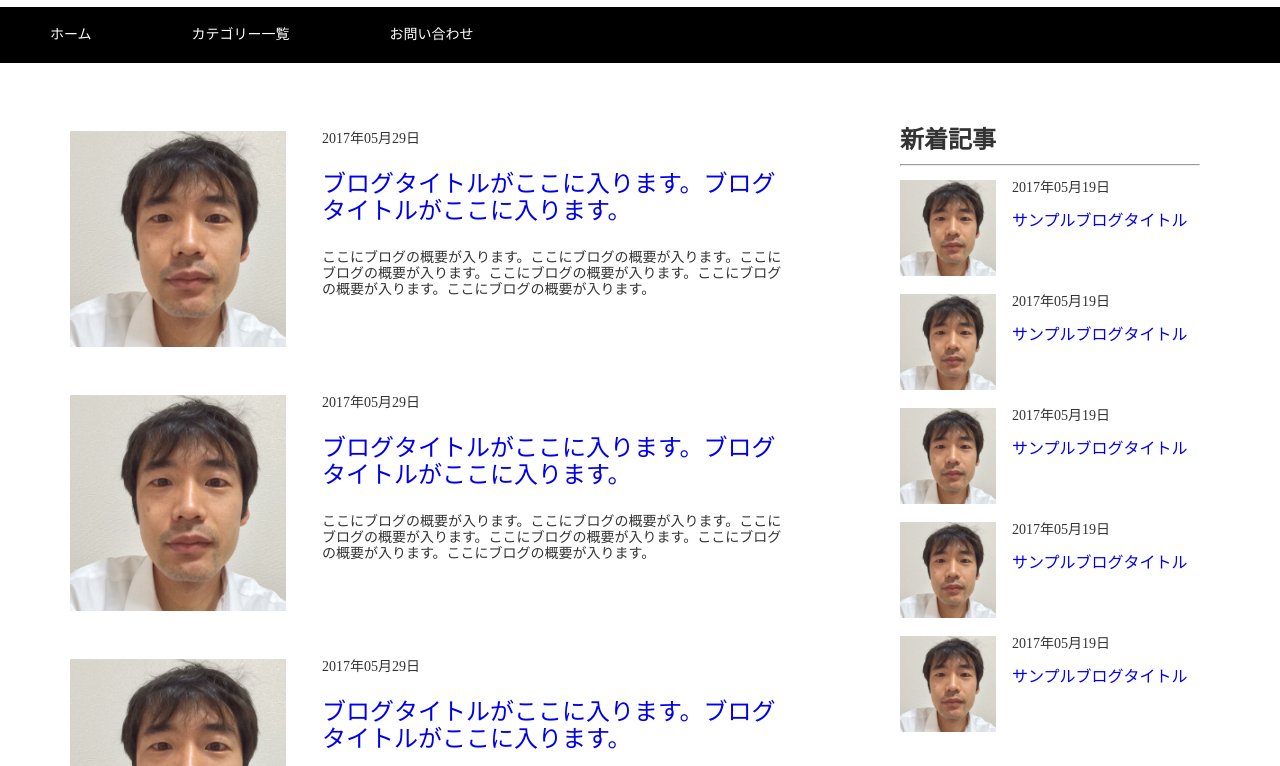
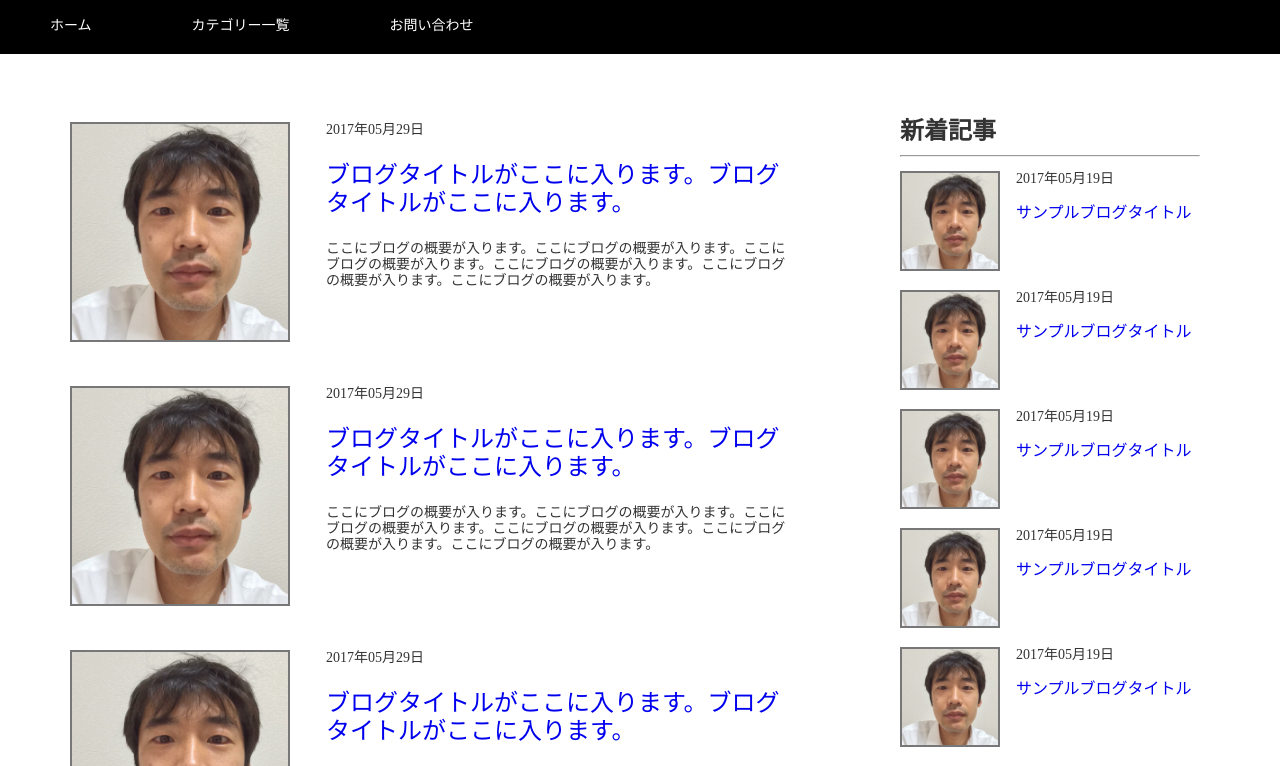
Before and after one commit to SatoruFujita/sample_blog, a plain HTML site: page index.html in a window 1280 px wide. Shown: the part 73-839 px from the top of the page. Drawn offline with Linux system fonts and the light colour scheme.

Commit message:
second commit

```diff
--- a/css/style.css
+++ b/css/style.css
@@ -82,7 +82,7 @@ header{
 }
 .article-list-recently{
   width:100%;
-  height: 100px;
+  height: 105px;
   margin-left: 10px;
   display: block;
 }
--- a/index.html
+++ b/index.html
@@ -3,8 +3,8 @@
   <head>
     <meta charset="utf-8">
     <title>Sample Blog</title>
+    <link rel="stylesheet" href="css/normalize.css">
     <link rel="stylesheet" href="css/style.css">
-    <link rel="stylesheet" href="css/normalize.css">
   </head>
   <body>
     <header>
```
